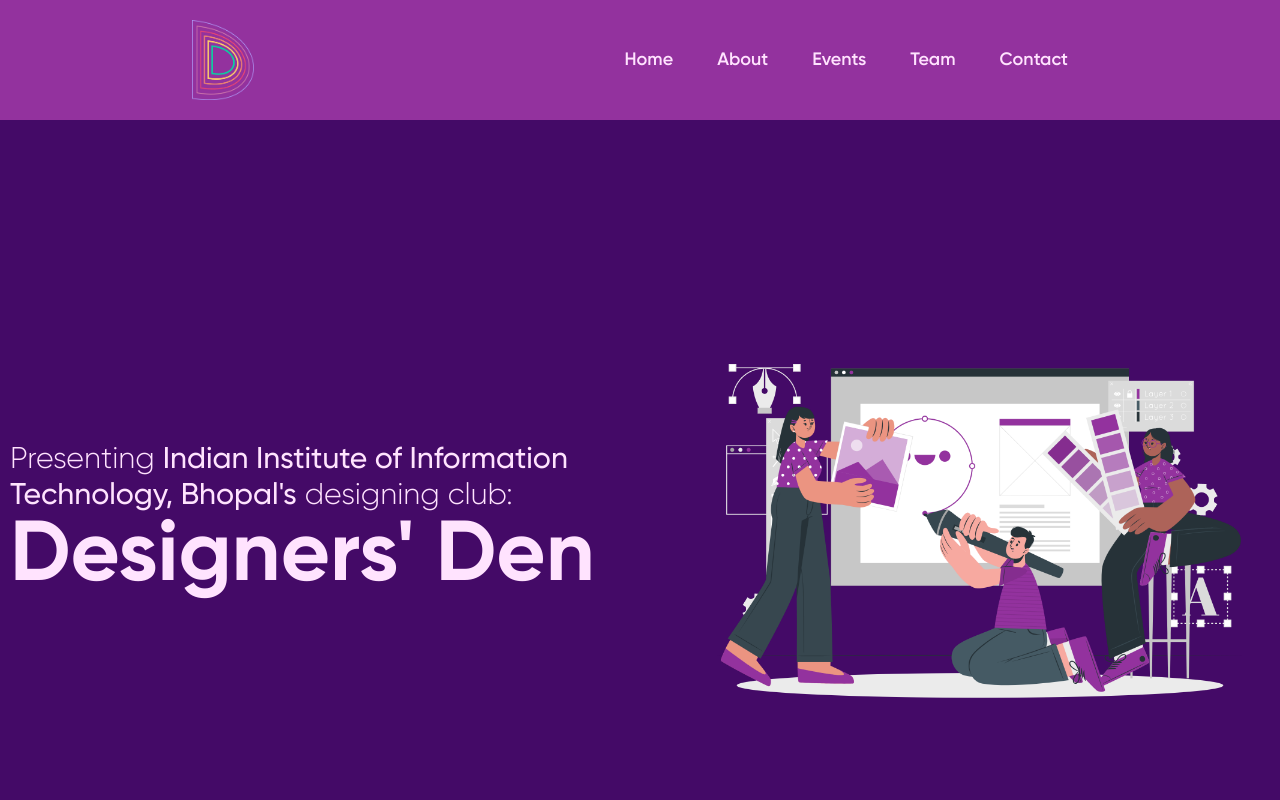
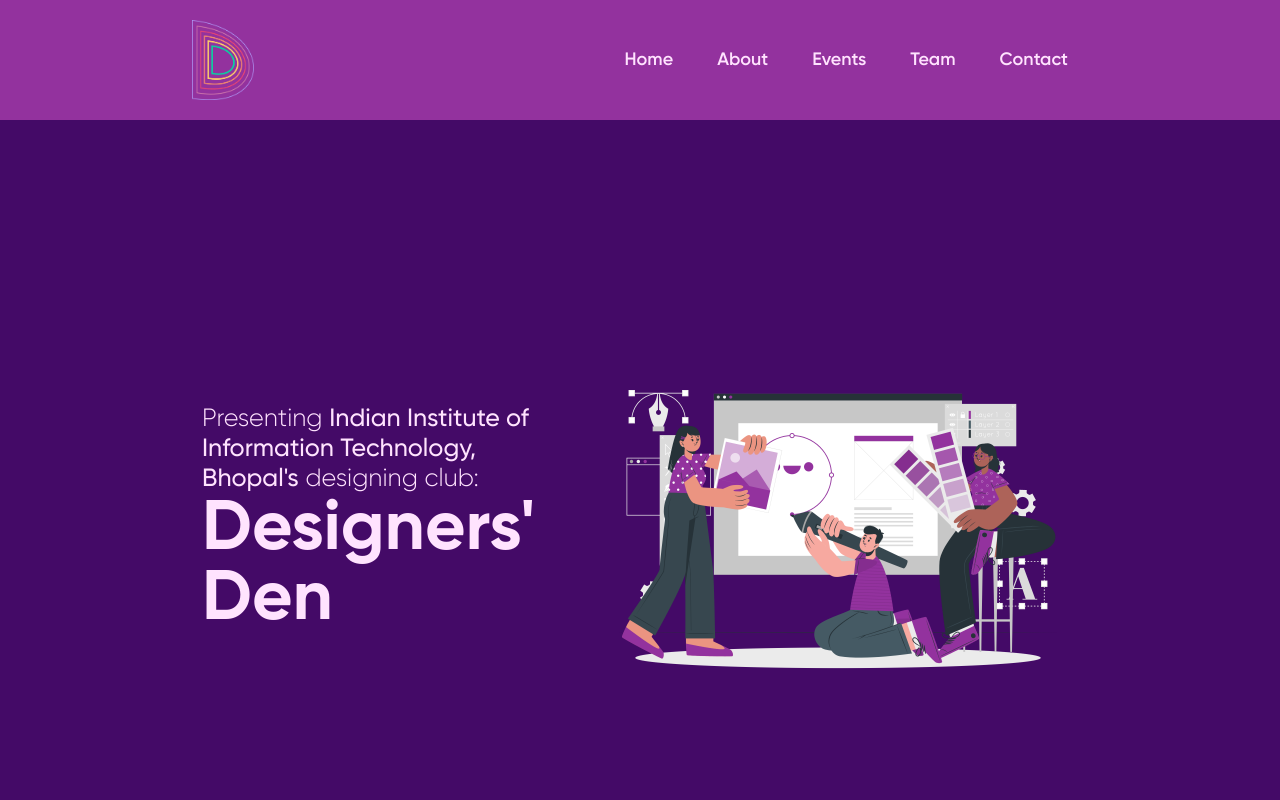
Before and after one commit to HarshJa1n/codame-site, a React (Create React App) app: page / in a window 1280 px wide. Shown: the top 800 px of the page. Built offline with nearby package versions, Linux system fonts and the light colour scheme.

Commit message:
minor fixes section 1

```diff
--- a/src/components/firstSection/firstSection.css
+++ b/src/components/firstSection/firstSection.css
@@ -10,15 +10,18 @@
   font-weight: 500;
 }
 .first-heading {
-  font-size: 30px;
+  font-size: 25px;
   font-weight: 300;
   margin: 5px 10px;
 }
 
 .first-subheading {
-  font-size: 85px;
+  font-size: 70px;
   font-weight: 700;
-  line-height: 85px;
+  line-height: 70px;
+}
+.picture {
+  height: 500px;
 }
 
 @media all and (max-width: 1279px) {
--- a/src/components/firstSection/index.js
+++ b/src/components/firstSection/index.js
@@ -4,7 +4,7 @@
 const FirstSection = () => {
   return (
     <div className="first-section-wrapper">
-      <div className="flex make-center first-section">
+      <div className="flex make-center first-section max-width">
         <div className="first-heading">
           Presenting{" "}
           <span>Indian Institute of Information Technology, Bhopal's</span>{" "}
```
